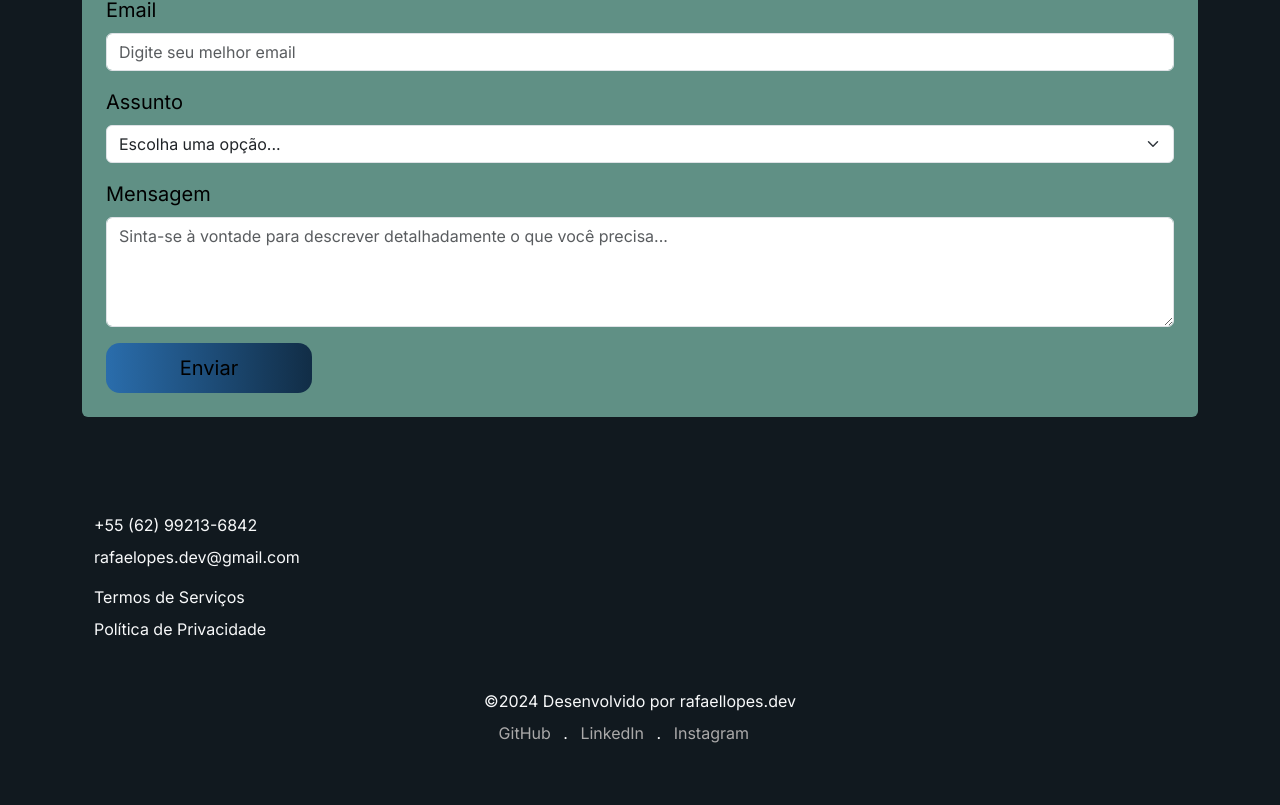
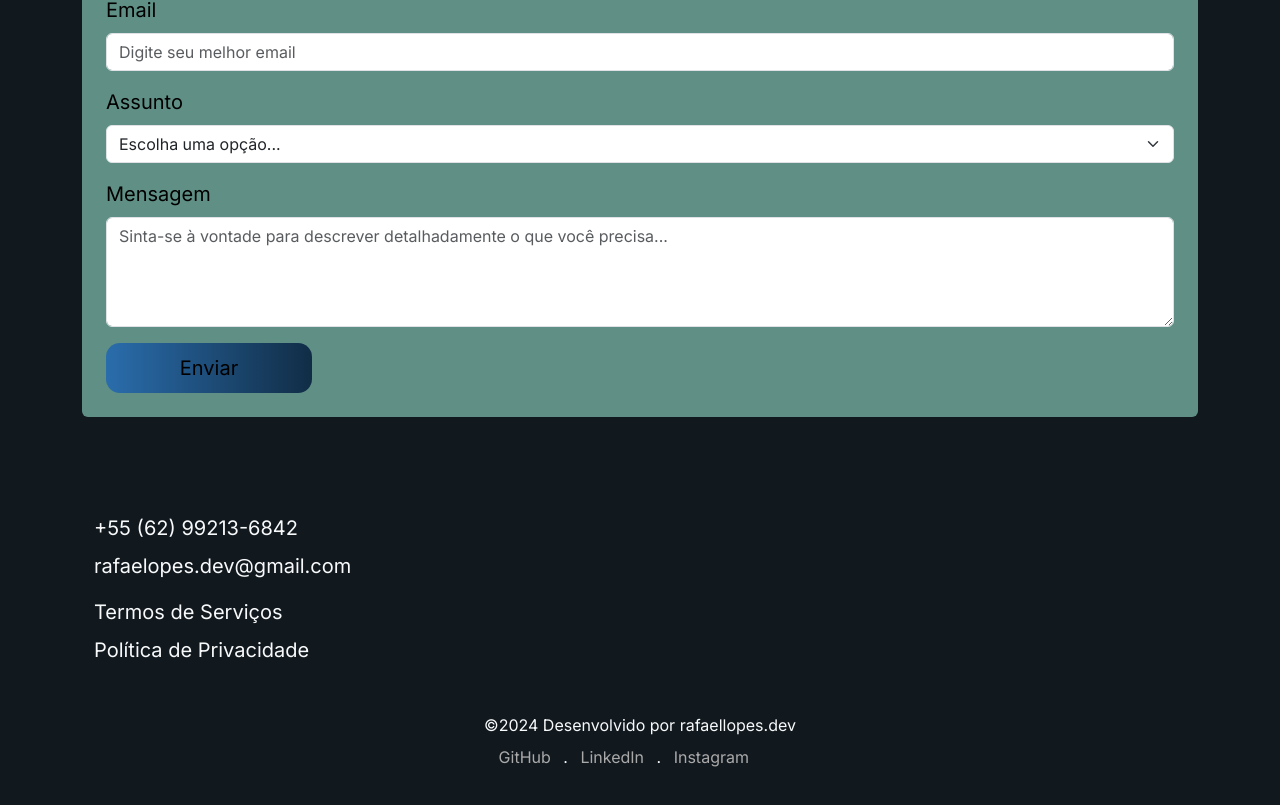
Before and after one commit to rafaeloliveiralopes/portfolio.v2, a Next.js app: page / in a window 1280 px wide. Shown: the part 4408-5213 px from the top of the page. Built offline with nearby package versions, Linux system fonts and the light colour scheme.

Commit message:
style(footer): Increase the font size of the four paragraph in footer .
The font size was changed to 'fs-5'.

```diff
--- a/src/components/footer/Footer.tsx
+++ b/src/components/footer/Footer.tsx
@@ -4,16 +4,16 @@ export default function Footer() {
       <div className="container">
         <div className="row align-items-center mx-md-0 mx-1">
           <div className="col-md-4 text-md-start mb-3">
-            <p className="mb-2">+55 (62) 99213-6842</p>{" "}
-            <p>rafaelopes.dev@gmail.com</p>
+            <p className="mb-2 fs-5">+55 (62) 99213-6842</p>{" "}
+            <p className="fs-5">rafaelopes.dev@gmail.com</p>
           </div>
           <div className="text-md-start mb-3 mb-md-0">
-            <p className="mb-2">
+            <p className="mb-2 fs-5">
               <a href="#" className="text-decoration-none text-light">
                 Termos de Serviços
               </a>
             </p>
-            <p>
+            <p className="fs-5">
               <a href="#" className="text-decoration-none text-light">
                 Política de Privacidade
               </a>
```
